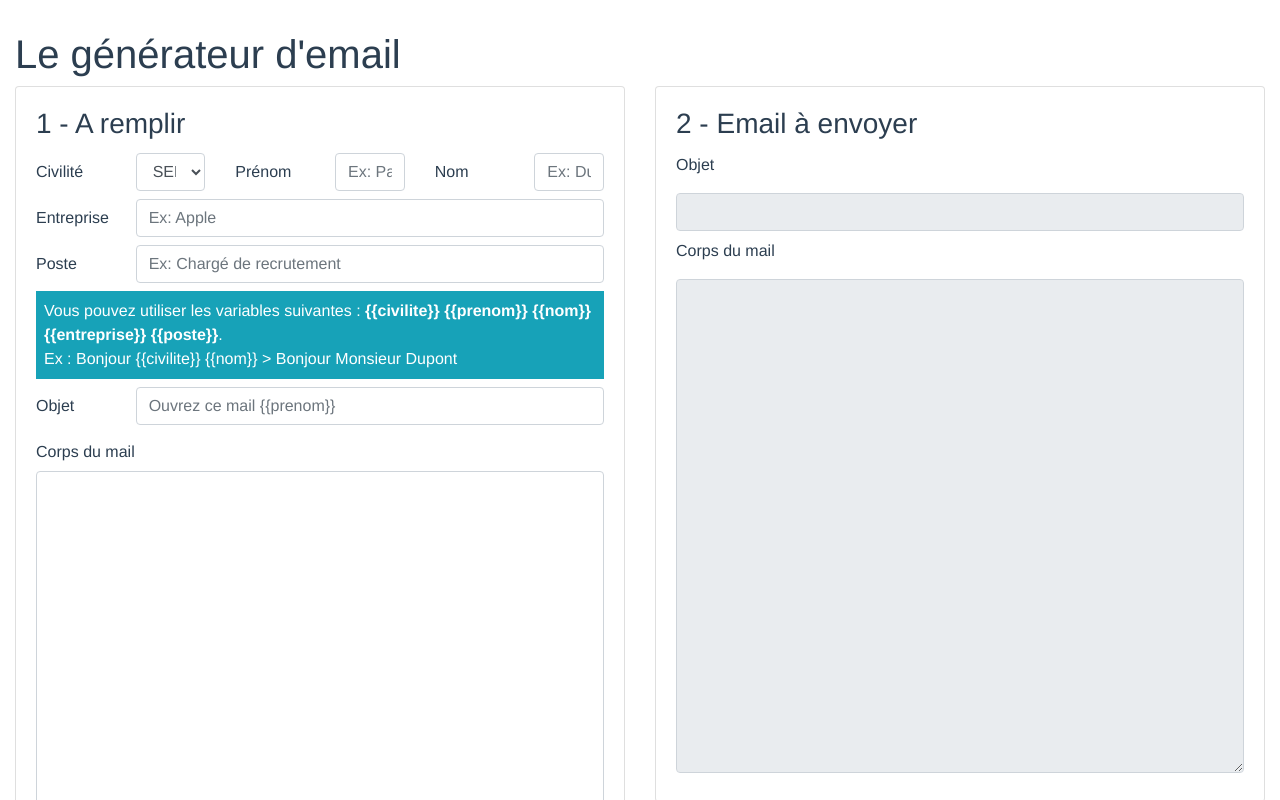
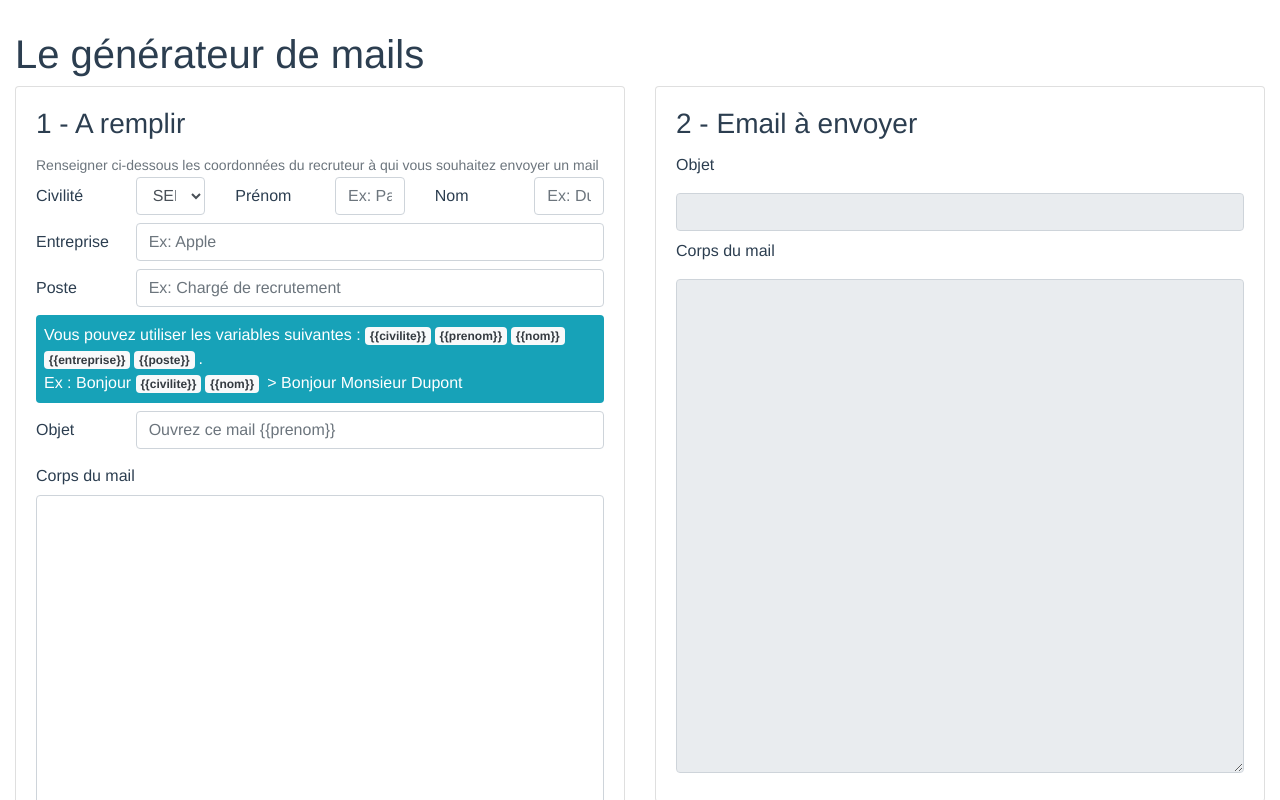
Before and after one commit to ThomasEspritWeb/email-generator, a Vue app: page / in a window 1280 px wide. Shown: the top 800 px of the page. Built offline with nearby package versions, Linux system fonts and the light colour scheme.

Commit message:
Ajout badges variables

```diff
--- a/src/components/MailGenerator.vue
+++ b/src/components/MailGenerator.vue
@@ -1,11 +1,12 @@
 <template>
   <div class="container-fluid">
-    <h1>Le générateur d'email</h1>
+    <h1>Le générateur de mails</h1>
     <div class="row">
       <div class="col-md">
         <div class="card">
           <div class="card-body">
             <h3 class="card-title">1 - A remplir</h3>
+            <small class="text-muted">Renseigner ci-dessous les coordonnées du recruteur à qui vous souhaitez envoyer un mail</small>
             <form>
               <div class="row mb-2">
                 <div class="col">
@@ -50,8 +51,14 @@
               <div class="row mb-2">
                 <div class="col-12">
                   <div class="p-2 mb-2 bg-info text-white">
-                    Vous pouvez utiliser les variables suivantes : <b>&#123;&#123;civilite&#125;&#125; &#123;&#123;prenom&#125;&#125; &#123;&#123;nom&#125;&#125; &#123;&#123;entreprise&#125;&#125; &#123;&#123;poste&#125;&#125;</b>.<br>
-                    Ex : Bonjour &#123;&#123;civilite&#125;&#125; &#123;&#123;nom&#125;&#125; > Bonjour Monsieur Dupont
+                    Vous pouvez utiliser les variables suivantes :
+                    <span class="badge bg-light text-dark mr-1">&#123;&#123;civilite&#125;&#125;</span>
+                    <span class="badge bg-light text-dark mr-1">&#123;&#123;prenom&#125;&#125;</span>
+                    <span class="badge bg-light text-dark mr-1">&#123;&#123;nom&#125;&#125;</span>
+                    <span class="badge bg-light text-dark mr-1">&#123;&#123;entreprise&#125;&#125;</span>
+                    <span class="badge bg-light text-dark mr-1">&#123;&#123;poste&#125;&#125;</span>.
+                    <br>
+                    Ex : Bonjour <span class="badge bg-light text-dark mr-1">&#123;&#123;civilite&#125;&#125;</span><span class="badge bg-light text-dark mr-1">&#123;&#123;nom&#125;&#125;</span> > Bonjour Monsieur Dupont
                   </div>
                 </div>
                 <div class="col-2">
@@ -127,5 +134,7 @@ export default {
 
 <!-- Add "scoped" attribute to limit CSS to this component only -->
 <style scoped>
-
+.bg-info{
+  border-radius: 0.25rem;
+}
 </style>
```
